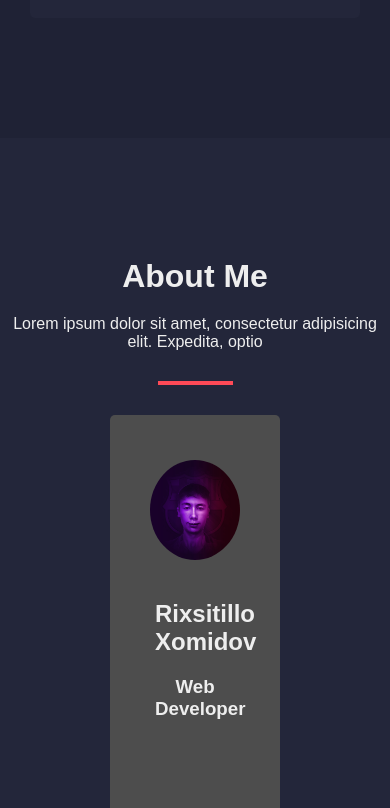
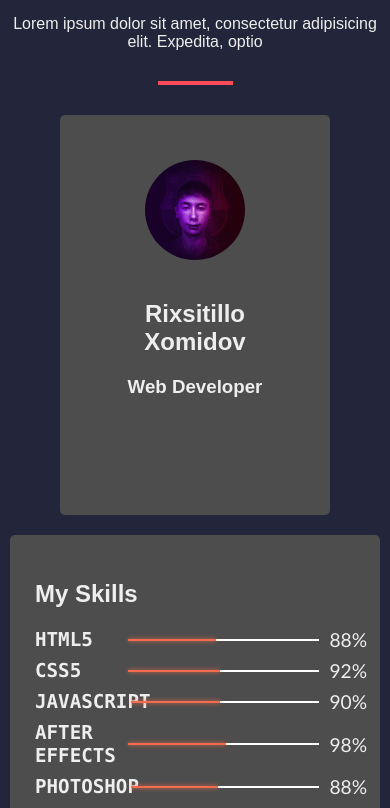
Before and after one commit to rxomidov/rixsitillo.cf, a React (Create React App) app: page / in a window 390 px wide. Shown: the part 9755-10563 px from the top of the page. Built offline with nearby package versions, Linux system fonts and the light colour scheme; some icons are missing.

Commit message:
Contact.js changed

```diff
--- a/public/index.html
+++ b/public/index.html
@@ -24,7 +24,7 @@
       work correctly both with client-side routing and a non-root public URL.
       Learn how to configure a non-root public URL by running `npm run build`.
     -->
-    <title>React App</title>
+    <title>Portfolio Website</title>
   </head>
   <body>
     <noscript>You need to enable JavaScript to run this app.</noscript>
--- a/src/App.css
+++ b/src/App.css
@@ -550,4 +550,10 @@
   .common{
     width: 100%;
   }
+  .skills-card-left{
+    margin: 0 50px 20px;
+  }
+  .p-img{
+    height: 200px;
+  }
 }
```
Also changed, not shown: 1 other file (tests, documents, lock files or other folders).
